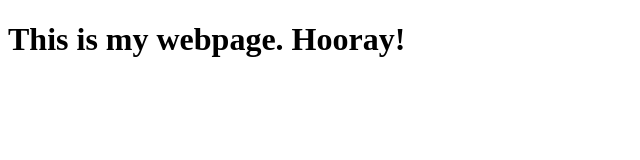
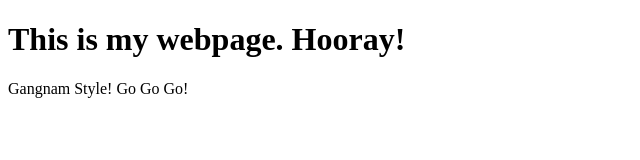
Before and after one commit to peepskye/peepskye.github.io, a plain HTML site: page index.html in a window 1280 px wide. Shown: the whole page, without its empty margins (0-640 px from the left). Drawn offline with Linux system fonts and the light colour scheme.

Commit message:
added a paragraph with the "Gangnam Style! ..."

```diff
--- a/index.html
+++ b/index.html
@@ -8,6 +8,6 @@
 </head>
 <body>
     <h1>This is my webpage. Hooray!</h1>
-
+    <p>Gangnam Style!  Go Go Go!</p>
 </body>
 </html>
```
